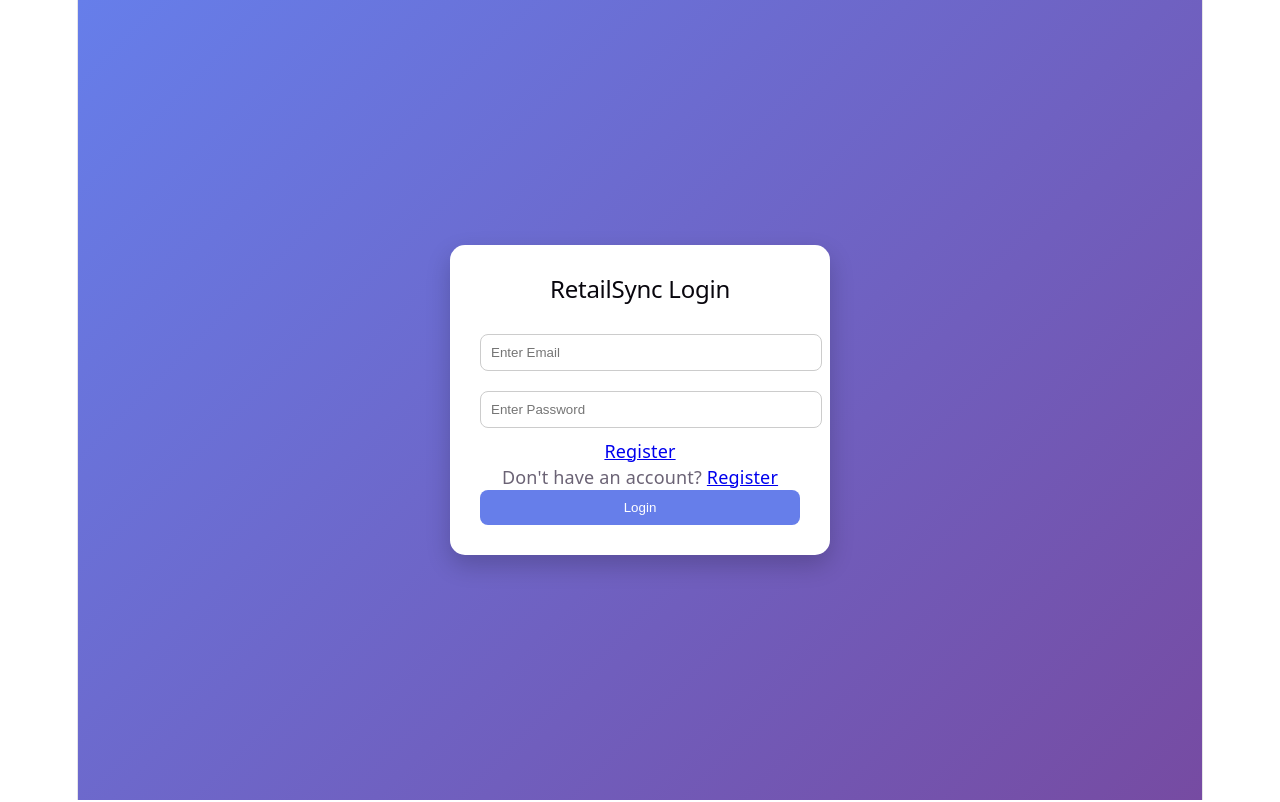
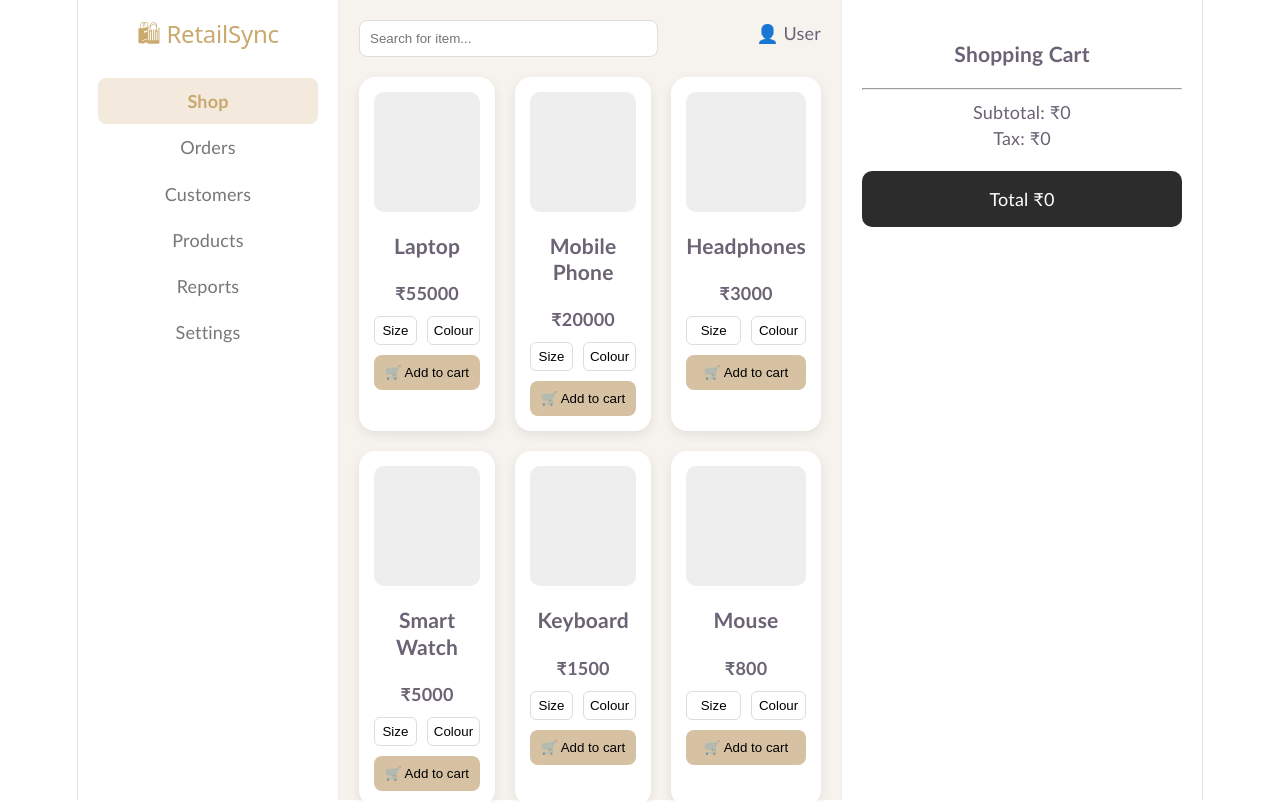
Before and after one commit to Hanniesweety/retailsync-pos-frontend, a React (Vite) app: page / in a window 1280 px wide. Shown: the top 802 px of the page. Built offline with nearby package versions, Linux system fonts and the light colour scheme.

Commit message:
setup routing for login register dashboard

```diff
--- a/src/App.jsx
+++ b/src/App.jsx
@@ -1,18 +1,13 @@
-import { BrowserRouter, Routes, Route } from "react-router-dom";
-import Login from "./pages/Login";
-import Register from "./pages/Register";
+import { BrowserRouter as Router, Routes, Route } from "react-router-dom";
 import Dashboard from "./pages/Dashboard";
 
 function App() {
   return (
-    <BrowserRouter>
+    <Router>
       <Routes>
-        <Route path="/" element={<Login />} />
-        <Route path="/register" element={<Register />} />
-        <Route path="/dashboard" element={<Dashboard />} />
+        <Route path="/" element={<Dashboard />} />
       </Routes>
-    </BrowserRouter>
-
+    </Router>
   );
 }
 
```
